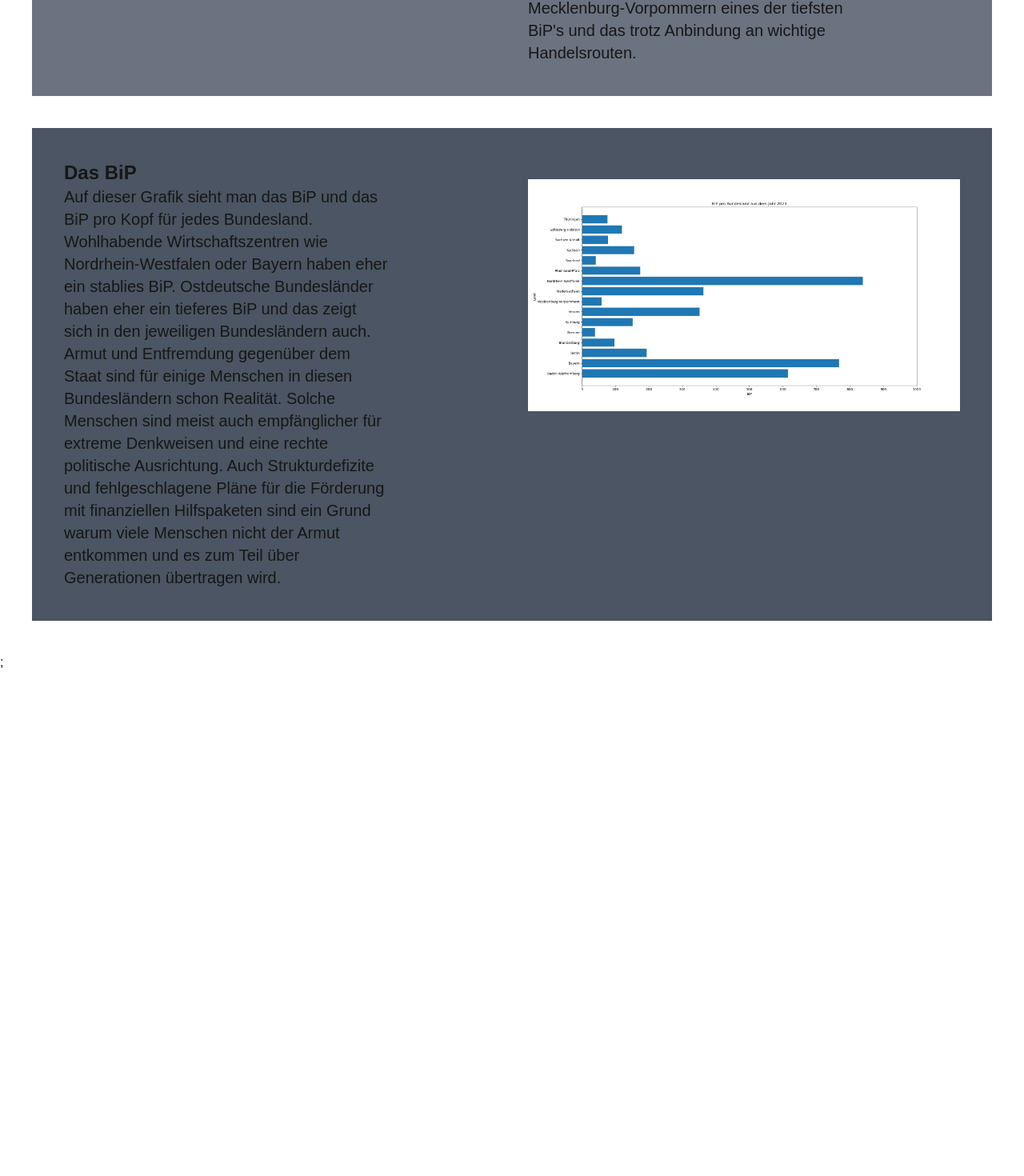
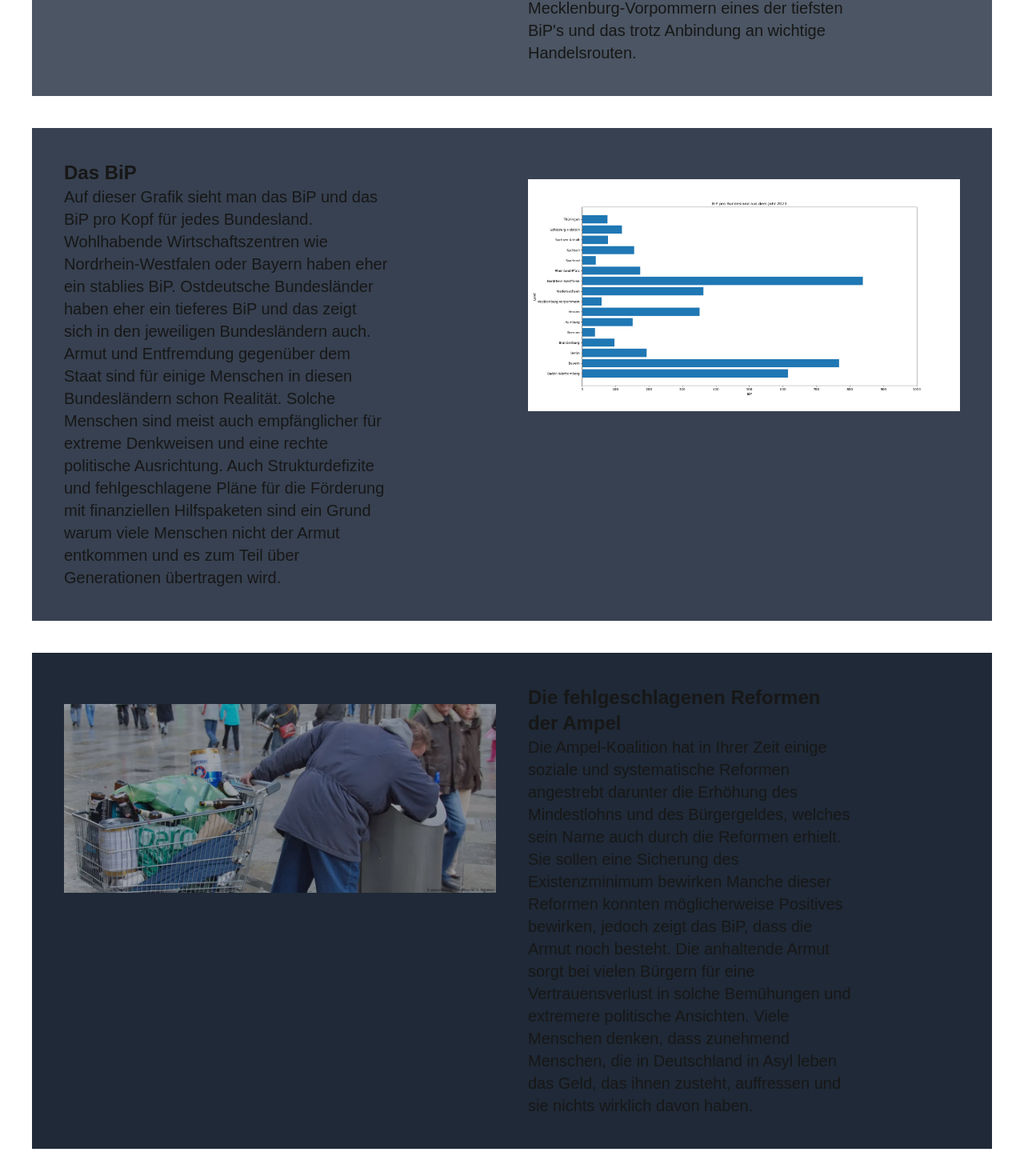
Before and after one commit to De27vin/PaW-Analyse-DE, a Next.js app: page /armut-in-deutschland in a window 1280 px wide. Shown: the part 605-2075 px from the top of the page at 80% size. Before the commit the page ends 1445 px from the top, so only its background shows below. Built offline with nearby package versions, Linux system fonts and the light colour scheme.

Commit message:
add: new div in armut-in-deutschland.js

```diff
--- a/src/pages/armut-in-deutschland.js
+++ b/src/pages/armut-in-deutschland.js
@@ -3,7 +3,7 @@ import Image from 'next/image'
 export default function ArmutInDeutschlandPage() {
 return (
     <>
-    <div className="grid grid-cols-2 gap-10 h-20 bg-gray-500 m-10 h-auto p-10">
+    <div className="grid grid-cols-2 gap-10 h-20 bg-gray-600 m-10 h-auto p-10">
     <div className='relative'>
         <br/>
         <section className='bg-gray-900'>
@@ -21,7 +21,7 @@ return (
     </div>
     </div>
 
-    <div className="grid grid-cols-2 gap-10 h-20 bg-gray-600 m-10 h-auto p-10">
+    <div className="grid grid-cols-2 gap-10 h-20 bg-gray-700 m-10 h-auto p-10">
     <div className='w-3/4'>
         <p className='text-2xl font-bold'>Das BiP</p>
         <p className='text-xl'>Auf dieser Grafik sieht man das BiP und das BiP pro Kopf für jedes Bundesland. Wohlhabende Wirtschaftszentren wie Nordrhein-Westfalen oder Bayern haben eher ein stablies BiP. Ostdeutsche Bundesländer haben eher ein tieferes BiP und das zeigt sich in den jeweiligen Bundesländern auch. Armut und Entfremdung gegenüber dem Staat sind für einige Menschen in diesen Bundesländern schon Realität. Solche Menschen sind meist auch empfänglicher für extreme Denkweisen und eine rechte politische Ausrichtung. Auch Strukturdefizite und fehlgeschlagene Pläne für die Förderung mit finanziellen Hilfspaketen sind ein Grund warum viele Menschen nicht der Armut entkommen und es zum Teil über Generationen übertragen wird.
@@ -36,6 +36,24 @@ return (
         />
     </div>
     </div>
+
+    <div className="grid grid-cols-2 gap-10 h-20 bg-gray-800 m-10 h-auto p-10">
+    <div className='relative'>
+        <br/>
+        <section className='bg-gray-900'>
+        <Image
+        src="/images/poverty.png"
+        width={1000}
+        height={1000}
+        className='object-cover opacity-60'
+        />
+        </section>
+    </div>
+    <div className='w-3/4'>
+        <p className='text-2xl font-bold'>Die fehlgeschlagenen Reformen der Ampel</p>
+        <p className='text-xl'>Die Ampel-Koalition hat in Ihrer Zeit einige soziale und systematische Reformen angestrebt darunter die Erhöhung des Mindestlohns und des Bürgergeldes, welches sein Name auch durch die Reformen erhielt. Sie sollen eine Sicherung des Existenzminimum bewirken Manche dieser Reformen konnten möglicherweise Positives bewirken, jedoch zeigt das BiP, dass die Armut noch besteht. Die anhaltende Armut sorgt bei vielen Bürgern für eine Vertrauensverlust in solche Bemühungen und extremere politische Ansichten. Viele Menschen denken, dass zunehmend Menschen, die in Deutschland in Asyl leben das Geld, das ihnen zusteht, auffressen und sie nichts wirklich davon haben. </p>
+    </div>
+    </div>
     </>
  );
 }
```
